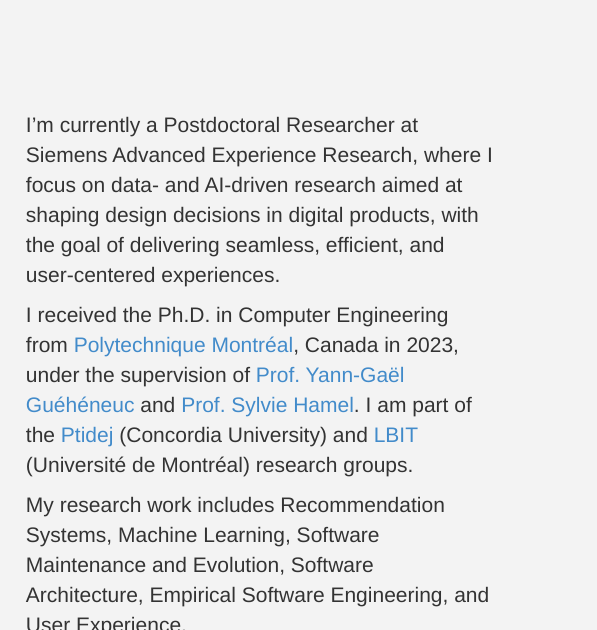
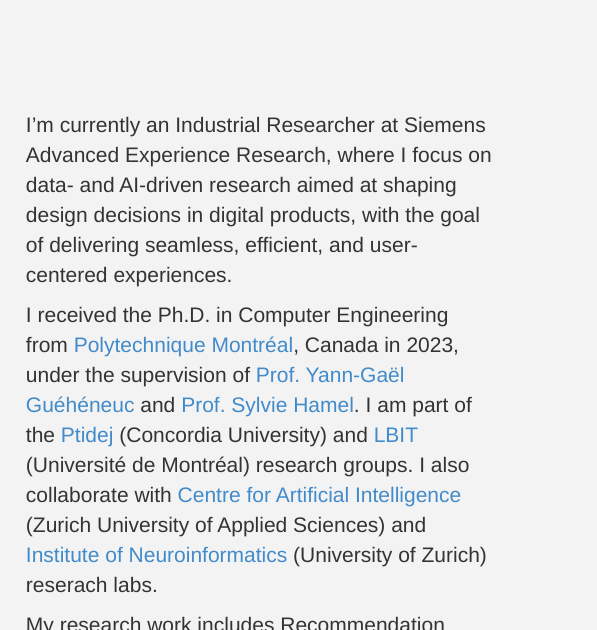
Before and after one commit to letaiw/letaiw.github.io, a plain HTML site: page index.html in a window 1280 px wide. Shown: the part 170-800 px from the top of the page, 683-1280 px from the left. Drawn offline with Linux system fonts and the light colour scheme.

Commit message:
Update intro

```diff
--- a/index.html
+++ b/index.html
@@ -112,10 +112,10 @@
                                     <div class="clearfix visible-sm visible-xs"></div>
                                     <div class="col-sm-12 col-md-7 col-pos">
                                         <p style="font-size: 21px;">
-                                            I’m currently a Postdoctoral Researcher at Siemens Advanced Experience Research, where I focus on data- and AI-driven research aimed at shaping design decisions in digital products, with the goal of delivering seamless, efficient, and user-centered experiences.
+                                            I’m currently an Industrial Researcher at Siemens Advanced Experience Research, where I focus on data- and AI-driven research aimed at shaping design decisions in digital products, with the goal of delivering seamless, efficient, and user-centered experiences.
                                         </p>
                                         <p style="font-size: 21px;">
-                                            I received the Ph.D. in Computer Engineering from <a href="https://www.polymtl.ca/" target="_blank" rel="noopener noreferrer">Polytechnique Montréal</a>, Canada in 2023, under the supervision of <a href="https://www.ptidej.net/urlproxy/www.yann-gael.gueheneuc.net/Work/Info/index.direct.php" target="_blank" rel="noopener noreferrer">Prof. Yann-Gaël Guéhéneuc</a> and <a href="https://www.iro.umontreal.ca/~hamelsyl/page_anglais.html" target="_blank" rel="noopener noreferrer">Prof. Sylvie Hamel</a>. I am part of the <a href="https://www.ptidej.net/" target="_blank" rel="noopener noreferrer">Ptidej</a> (Concordia University) and <a href="http://www-lbit.iro.umontreal.ca/index.php?lang=en&page=main" target="_blank" rel="noopener noreferrer">LBIT</a> (Université de Montréal) research groups.
+                                            I received the Ph.D. in Computer Engineering from <a href="https://www.polymtl.ca/" target="_blank" rel="noopener noreferrer">Polytechnique Montréal</a>, Canada in 2023, under the supervision of <a href="https://www.ptidej.net/urlproxy/www.yann-gael.gueheneuc.net/Work/Info/index.direct.php" target="_blank" rel="noopener noreferrer">Prof. Yann-Gaël Guéhéneuc</a> and <a href="https://www.iro.umontreal.ca/~hamelsyl/page_anglais.html" target="_blank" rel="noopener noreferrer">Prof. Sylvie Hamel</a>. I am part of the <a href="https://www.ptidej.net/" target="_blank" rel="noopener noreferrer">Ptidej</a> (Concordia University) and <a href="http://www-lbit.iro.umontreal.ca/index.php?lang=en&page=main" target="_blank" rel="noopener noreferrer">LBIT</a> (Université de Montréal) research groups. I also collaborate with <a href="https://www.zhaw.ch/en/engineering/institutes-centres/cai" target="_blank" rel="noopener noreferrer">Centre for Artificial Intelligence</a> (Zurich University of Applied Sciences) and <a href="https://www.ini.uzh.ch/en.html" target="_blank" rel="noopener noreferrer">Institute of Neuroinformatics</a> (University of Zurich) reserach labs.
                                         </p>
                                         <p style="font-size: 21px;">
                                             My research work includes Recommendation Systems, Machine Learning, Software Maintenance and Evolution, Software Architecture, Empirical Software Engineering, and User Experience.
```
